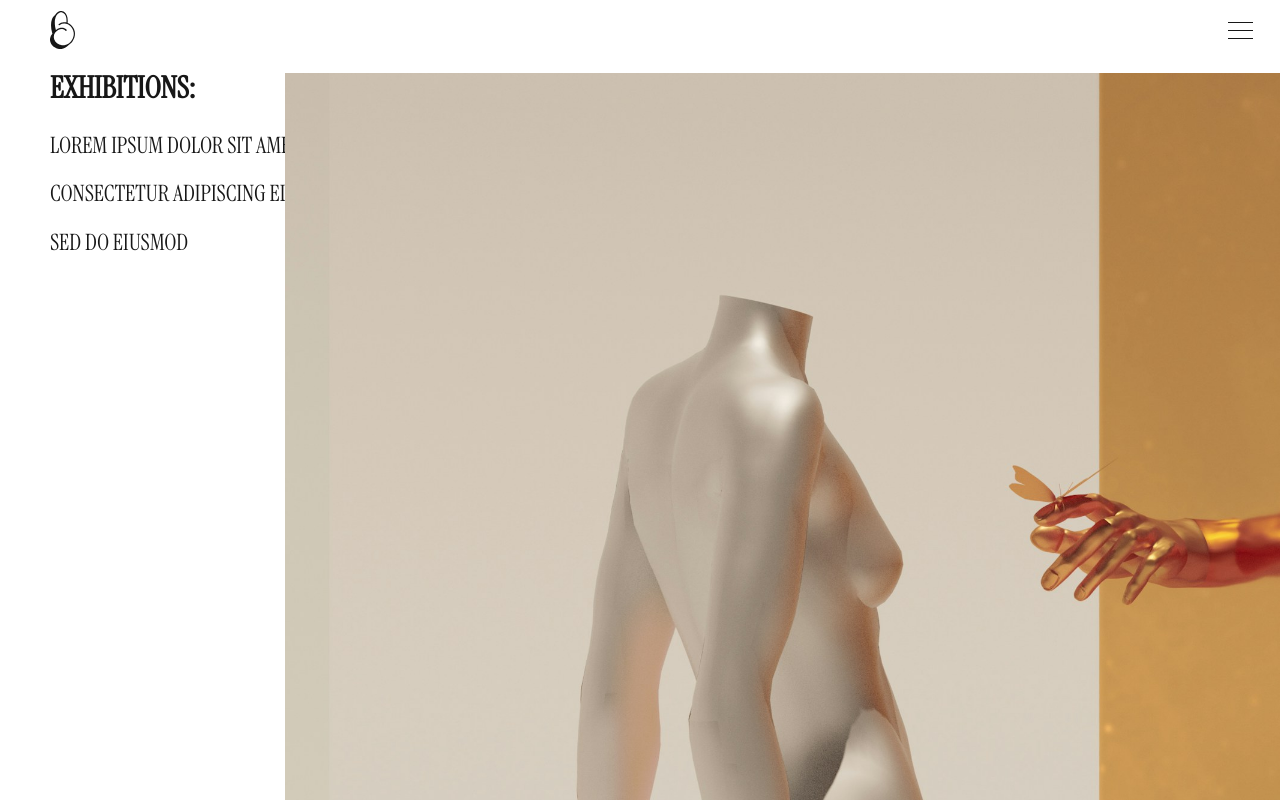
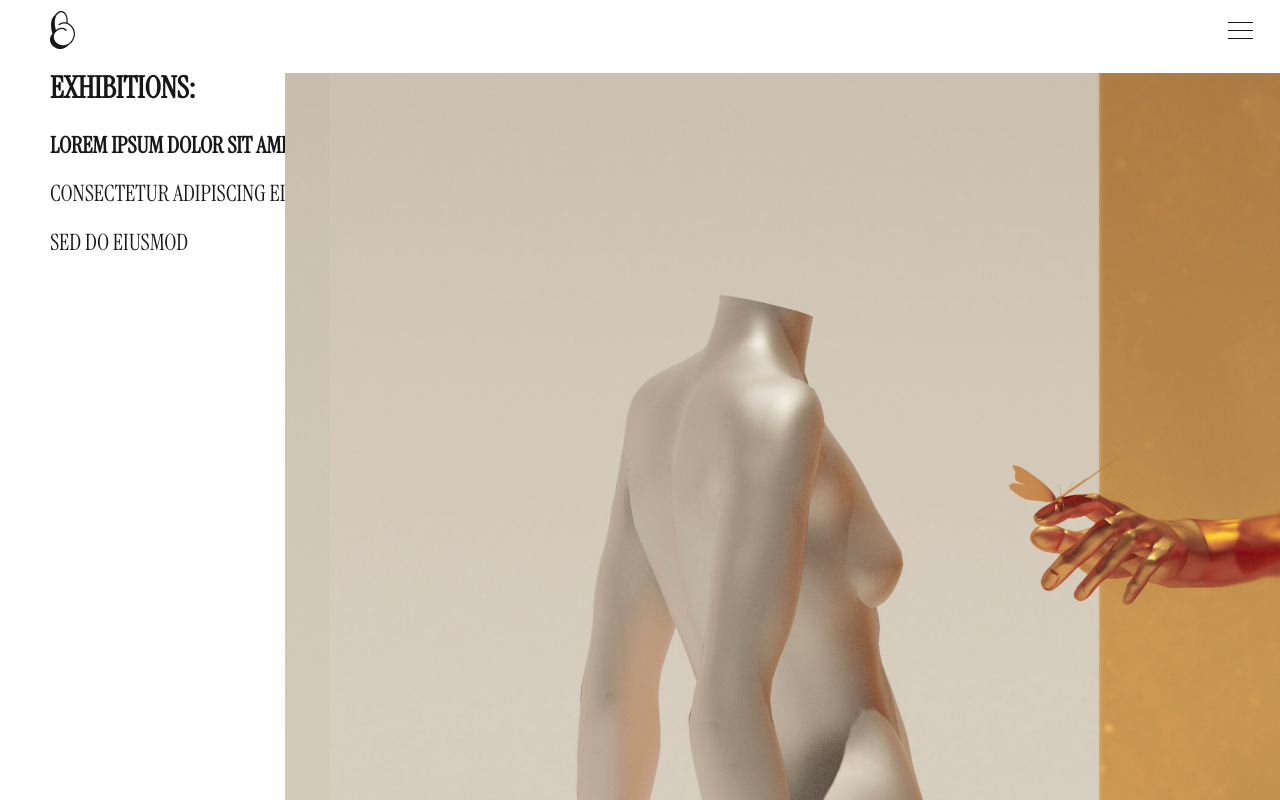
Before and after one commit to zerinoid/iseclaudio-front, a Next.js app: page /exhibitions in a window 1280 px wide. Shown: the top 800 px of the page. Built offline with nearby package versions, Linux system fonts and the light colour scheme.

Commit message:
feat: active work style

```diff
--- a/src/components/WorkListing/WorkListing.tsx
+++ b/src/components/WorkListing/WorkListing.tsx
@@ -10,16 +10,21 @@ const WorkListing: FC<Props> = ({ works }) => {
   const { currentExhibition, setCurrentExhibition } = useWork()
   return (
     <ul>
-      {works.map(work => (
+      {works.map(work => {
+        const activeWork = work?.name == currentExhibition?.name
+        return (
           <li className="mb-9" key={work.id}>
             <button
               onClick={() => setCurrentExhibition(work)}
-            className="uppercase text-4xl hover:text-5xl decoration-double"
+              className={`uppercase text-4xl hover:text-5xl decoration-double ${
+                activeWork ? 'font-bold' : null
+              }`}
             >
               {work.images?.length > 0 ? work?.name : null}
             </button>
           </li>
-      ))}
+        )
+      })}
     </ul>
   )
 }
```
Lines whose indentation alone changed are shown as unchanged.
